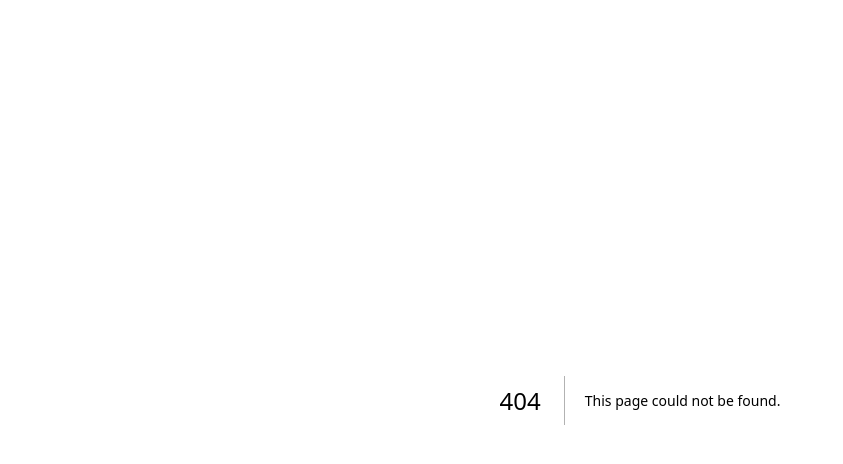
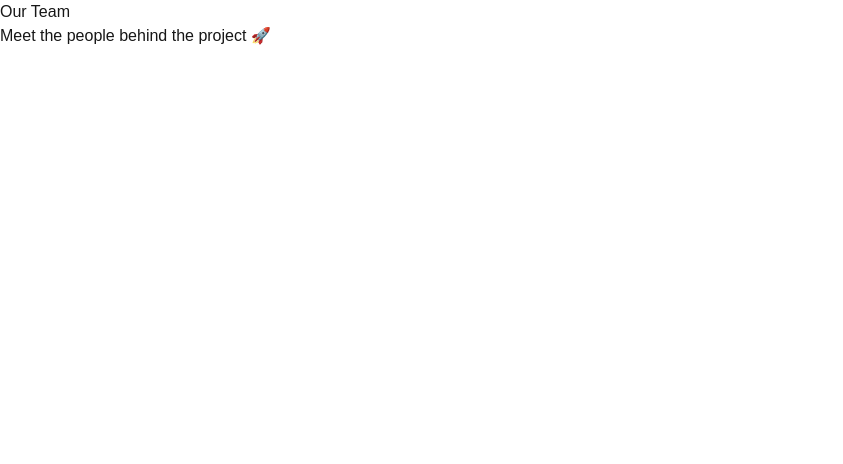
Before and after one commit to McMaster-Advanced-Space-Systems/mass-website, a Next.js app: page /our-team in a window 1280 px wide. Before the commit this address had no page. Shown: the top 464 px of the page, without its empty margins (0-843 px from the left). Built offline with nearby package versions, Linux system fonts and the light colour scheme.

Commit message:
Initial commit

```diff
--- /dev/null
+++ b/app/our-team/page.tsx
@@ -0,0 +1,8 @@
+export default function OurTeam() {
+  return (
+    <div>
+      <h1>Our Team</h1>
+      <p>Meet the people behind the project 🚀</p>
+    </div>
+  );
+}
--- a/app/page.tsx
+++ b/app/page.tsx
@@ -1,4 +1,5 @@
 import Image from "next/image";
+import Link from "next/link"
 
 export default function Home() {
   return (
@@ -58,6 +59,12 @@ export default function Home() {
           >
             Documentation
           </a>
+          <Link
+              href="/our-team"
+              className="flex h-12 w-full items-center justify-center rounded-full border border-solid border-black/[.08] px-5 transition-colors hover:border-transparent hover:bg-black/[.04] dark:border-white/[.145] dark:hover:bg-[#1a1a1a] md:w-[158px]"
+            >
+            Our Team
+          </Link>
         </div>
       </main>
     </div>
```
